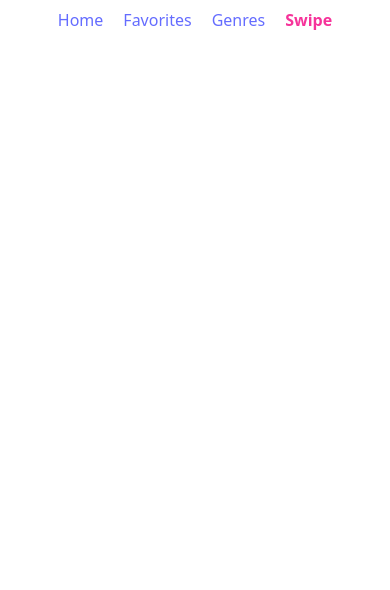
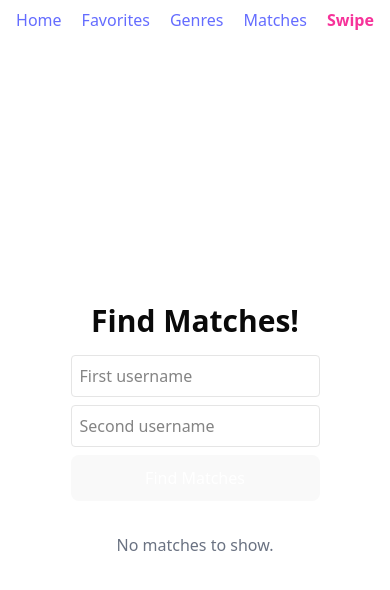
Before and after one commit to w30r/meor-movies, a React (Vite) app: page /matches in a window 390 px wide. Shown: the top 590 px of the page. Built offline with nearby package versions, Linux system fonts and the light colour scheme.

Commit message:
dah boleh pakai

```diff
--- a/src/App.jsx
+++ b/src/App.jsx
@@ -7,6 +7,7 @@ import { MovieProvider } from "./contexts/MovieContext";
 import Genres from "./pages/Genres";
 import SwipeLogin from "./pages/SwipeLogin";
 import SwipeStart from "./pages/SwipeStart";
+import Matches from "./pages/Matches";
 
 function App() {
   return (
@@ -15,6 +16,7 @@ function App() {
         <a href="/">Home</a>
         <a href="/favorites">Favorites</a>
         <a href="/genres">Genres</a>
+        <a href="/matches">Matches</a>
         <a href="/swipe-login">
           <p className="text-pink-500 font-bold hover:scale-110 transition-all duration-300 ease-in-out">
             Swipe
@@ -28,6 +30,7 @@ function App() {
           <Route path="/detail/:id" element={<MovieDetail />} />
           <Route path="/swipe-login" element={<SwipeLogin />} />
           <Route path="/swipe-start/:username" element={<SwipeStart />} />
+          <Route path="/matches" element={<Matches />} />
       </Routes>
     </MovieProvider>
   );
--- a/src/pages/Favorites.jsx
+++ b/src/pages/Favorites.jsx
@@ -11,7 +11,7 @@ function Favorites() {
 
   if (favorites.length > 0) {
     return (
-      <div className="">
+      <div className="h-screen ">
         <h1>Your Favorites</h1>
         <div className="mt-4 grid grid-cols-2 md:grid-cols-4 gap-4">
           {favorites.map((movie) => (
@@ -22,7 +22,7 @@ function Favorites() {
     );
   }
   return (
-    <div>
+    <div className="h-screen bg-red-500/20">
       <h1>Your Favorites</h1>
       <p>No favs yet</p>
     </div>
--- a/src/pages/Genres.jsx
+++ b/src/pages/Genres.jsx
@@ -15,7 +15,7 @@ function Genres() {
   }, []);
 
   return (
-    <div>
+    <div className="h-screen ">
       <h1 className="mb-4">Genres</h1>
       <div className="grid text-white grid-cols-1 sm:grid-cols-2 md:grid-cols-3 lg:grid-cols-4 gap-4">
         {genres.map((x) => (
--- /dev/null
+++ b/src/pages/Matches.jsx
@@ -0,0 +1,87 @@
+import { useState } from "react";
+import MovieCard from "../components/MovieCard";
+import { getMatches, movieDetailbyID } from "../services/api";
+
+function Matches() {
+  const [user1, setUser1] = useState("");
+  const [user2, setUser2] = useState("");
+  const [matches, setMatches] = useState([]);
+  const [matchedMovies, setMatchedMovies] = useState([]);
+  const [loading, setLoading] = useState(false);
+  const [error, setError] = useState(null);
+
+  async function handleCheckMatches() {
+    setLoading(true);
+    setError(null);
+    setMatches([]);
+    setMatchedMovies([]);
+    try {
+      // Use the new getMatches API function
+      const data = await getMatches(user1, user2);
+      const ids = data.matchedMovieIds || [];
+      setMatches(ids);
+      // Fetch movie details for each matched movie ID
+      const movieDetails = await Promise.all(
+        ids.map(async (id) => {
+          try {
+            return await movieDetailbyID(id);
+          } catch {
+            return { id, title: `Movie ID: ${id}` };
+          }
+        })
+      );
+      setMatchedMovies(movieDetails);
+    } catch (err) {
+      setError(err.message);
+    } finally {
+      setLoading(false);
+    }
+  }
+
+  return (
+    <div className="w-full max-w-2xl mx-auto px-2 pt-4 flex flex-col">
+      <h2 className="text-3xl font-bold mb-4 text-center">Find Matches!</h2>
+      <form className="flex flex-col sm:flex-row gap-2 mb-4 w-full" onSubmit={e => { e.preventDefault(); if (user1 && user2 && !loading) handleCheckMatches(); }}>
+        <input
+          type="text"
+          placeholder="First username"
+          value={user1}
+          onChange={e => setUser1(e.target.value)}
+          className="border px-2 py-2 rounded w-full"
+          onKeyDown={e => { if (e.key === 'Enter') { e.preventDefault(); if (user1 && user2 && !loading) handleCheckMatches(); } }}
+        />
+        <input
+          type="text"
+          placeholder="Second username"
+          value={user2}
+          onChange={e => setUser2(e.target.value)}
+          className="border px-2 py-2 rounded w-full"
+          onKeyDown={e => { if (e.key === 'Enter') { e.preventDefault(); if (user1 && user2 && !loading) handleCheckMatches(); } }}
+        />
+        <button
+          type="submit"
+          className="bg-blue-500 text-white px-4 py-2 rounded hover:bg-blue-600 w-full sm:w-auto"
+          disabled={!user1 || !user2 || loading}
+        >
+          {loading ? "Checking..." : "Find Matches"}
+        </button>
+      </form>
+      {error && <p className="text-red-600 mb-2">{error}</p>}
+      {matchedMovies.length > 0 && (
+        <div className="mt-4 w-full">
+          <h3 className="font-bold mb-2 text-center">Movies both users like:</h3>
+          <div className="grid grid-cols-1 sm:grid-cols-2 md:grid-cols-3 lg:grid-cols-4 gap-4">
+            {matchedMovies.map((movie) => (
+              <MovieCard key={movie.id} movie={movie} />
+            ))}
+          </div>
+        </div>
+      )}
+      {matches.length === 0 && !loading && !error && (
+        <p className="text-gray-500 mt-4">No matches to show.</p>
+      )}
+    </div>
+  );
+}
+
+export default Matches;
--- a/src/pages/SwipeStart.jsx
+++ b/src/pages/SwipeStart.jsx
@@ -1,15 +1,50 @@
 import { useEffect, useState } from "react";
 import { useParams } from "react-router-dom";
-import { getPopularMovies, likeAMovie } from "../services/api";
+import { getPopularMovies, likeAMovie, getUsersPage, listGenres } from "../services/api";
 
 function SwipeStart() {
   const { username } = useParams();
   const [loading, setLoading] = useState(true);
   const [movies, setMovies] = useState([]);
   const [movieindex, setMovieindex] = useState(0);
-  const [page, setPage] = useState(1);
+  const [page, setPage] = useState(1); // Will be updated by backend on mount
   const [likedMovie, setLikedMovie] = useState([]);
   const [dislikedMovie, setDislikedMovie] = useState([]);
+  const [pageLoadError, setPageLoadError] = useState(null);
+  const [genreMap, setGenreMap] = useState({});
+
+  // Fetch last page for user on mount
+  useEffect(() => {
+    async function fetchUserPage() {
+      try {
+        const currPage = await getUsersPage(username);
+        console.log('[SwipeStart] Fetched currPage from server:', currPage);
+        if (currPage !== undefined && currPage !== null) {
+          setPage(currPage);
+        }
+      } catch (err) {
+        console.error("Failed to fetch user page:", err);
+        setPageLoadError("Can't get the saved user's page, loading from page 1 instead");
+        setPage(1); // fallback
+      }
+    }
+    fetchUserPage();
+  }, [username]);
+
+  // Fetch genre map on mount
+  useEffect(() => {
+    async function fetchGenres() {
+      try {
+        const genres = await listGenres();
+        const map = {};
+        genres.forEach(g => { map[g.id] = g.name; });
+        setGenreMap(map);
+      } catch (err) {
+        setGenreMap({});
+      }
+    }
+    fetchGenres();
+  }, []);
 
   //
   function handleDislike() {
@@ -30,7 +65,7 @@ function SwipeStart() {
     setLikedMovie([...likedMovie, currentMovie.id]);
 
     try {
-      const result = await likeAMovie(currentMovie.id, username);
+      const result = await likeAMovie(currentMovie.id, username, page);
       if (result.match) {
         alert(
           `🎉 Match! You and ${result.matchedWith.join(", ")} both liked ${
@@ -52,10 +87,12 @@ function SwipeStart() {
   }
 
   useEffect(() => {
+    console.log('[SwipeStart] useEffect for page:', page);
     const loadMovies = async () => {
       try {
         setLoading(true);
         const data = await getPopularMovies(page);
+        console.log('[SwipeStart] Loaded movies for page', page, ':', data);
         setMovies(data);
       } catch (error) {
         console.log(error);
@@ -63,53 +100,68 @@ function SwipeStart() {
         setLoading(false);
       }
     };
-    loadMovies();
+    if (page !== undefined && page !== null) {
+      loadMovies();
+    }
   }, [page]);
 
   return (
-    <div className="flex flex-col items-center mx-auto max-w-md">
-      <h2 className="text-3xl font-bold">Start swiping, {username}!</h2>
+    <div className="w-full min-h-screen bg-gradient-to-b from-blue-50 to-blue-100 flex flex-col px-2 pt-4 max-w-md mx-auto">
+      <h2 className="text-2xl font-bold text-center mb-2">Start swiping, {username}!</h2>
+      {pageLoadError && (
+        <p className="text-md text-red-600 mb-2 text-center">{pageLoadError}</p>
+      )}
       {loading ? (
-        <p className="text-xl">Loading...</p>
+        <p className="text-xl text-center">Loading...</p>
       ) : (
         <>
           <div
-            className="bg-no-repeat bg-center h-120 w-full mt-6 rounded-sm text-white flex items-center justify-center"
+            className="bg-no-repeat bg-center aspect-[2/3] w-full max-w-xs mx-auto mt-2 rounded-lg text-white flex items-end justify-center shadow-lg overflow-hidden"
             style={{
               backgroundImage: `url(https://image.tmdb.org/t/p/w500/${movies[movieindex].poster_path})`,
+              backgroundSize: 'cover',
             }}
           >
-            <p className="text-2xl drop-shadow-[0_1.2px_1.2px_rgba(0,0,0,0.9)] bg-black/50 py-0.5 rounded-sm px-3 opacity-80">
+            <p className="text-lg drop-shadow-[0_1.2px_1.2px_rgba(0,0,0,0.9)] bg-black/60 py-1 rounded-b-lg px-3 opacity-90 w-full text-center">
               {movies[movieindex].title}
             </p>
           </div>
-          <div className="flex justify-between w-full mt-6 gap-4">
-            <div
-              onClick={() => handleDislike()}
-              className="bg-red-400 h-12 w-1/2 rounded-sm outline-2 outline-black shadow-xl flex items-center justify-center"
+          <div className="flex w-full mt-4 gap-4">
+            <button
+              onClick={handleDislike}
+              className="bg-red-400 h-12 flex-1 rounded-lg outline-2 outline-black shadow-xl flex items-center justify-center text-2xl active:scale-95 transition"
+              aria-label="Dislike"
             >
               ❌
-            </div>
-            <div
-              onClick={() => handleLike()}
-              className="bg-green-400 h-12 w-1/2 rounded-sm outline-2 outline-black shadow-xl flex items-center justify-center"
+            </button>
+            <button
+              onClick={handleLike}
+              className="bg-green-400 h-12 flex-1 rounded-lg outline-2 outline-black shadow-xl flex items-center justify-center text-2xl active:scale-95 transition"
+              aria-label="Like"
             >
               ✅
-            </div>
+            </button>
           </div>
-          <p className="mt-4 text-2xl font-bold">Show Details</p>
-          <p className="font-bold">⬇⬇⬇</p>
+          <p className="mt-4 text-xl font-bold text-center">Show Details</p>
+          <p className="font-bold text-center">⬇⬇⬇</p>
           <div>
-            <div className="mt-4 p-4 bg-white/50 rounded-sm shadow-xl">
-              <p className="font-bold">
+            <div className="mt-4 p-4 bg-white/80 rounded-lg shadow-xl">
+              <p className="font-bold text-lg text-center">
                 {movies[movieindex].title} (
                 {movies[movieindex].release_date?.slice(0, 4)})
               </p>
-              <p className="font-bold">
+              <div className="flex flex-wrap gap-2 justify-center my-2">
+                {movies[movieindex].genre_ids && movies[movieindex].genre_ids.map((gid) => (
+                  <span key={gid} className="inline-block bg-blue-200 text-blue-800 px-2 py-0.5 rounded-full text-xs font-semibold shadow">
+                    {genreMap[gid] || gid}
+                  </span>
+                ))}
+              </div>
+              <p className="font-bold text-center">
                 Score: {Math.round(movies[movieindex].vote_average * 10) / 10}
                 /10
               </p>
-              <p className="mt-6 italic">{movies[movieindex].overview}</p>
+              <p className="mt-4 italic text-sm text-gray-700 text-center">{movies[movieindex].overview}</p>
             </div>
           </div>
         </>
--- a/src/services/api.js
+++ b/src/services/api.js
@@ -1,13 +1,19 @@
 const API_KEY = "2a69af83e643fe243bc21a1cf7e652fc";
 const BASE_URL = "https://api.themoviedb.org/3";
-const SERVER_BASE_URL = "https://6653-118-101-171-17.ngrok-free.app";
+const SERVER_BASE_URL = "https://termination-webshots-vampire-flexible.trycloudflare.com";
 
 
-export async function likeAMovie(movieId, username) {
+export async function getUsersPage(username) {
+  const response = await fetch(`${SERVER_BASE_URL}/pagefor/${username}`);
+  const data = await response.json();
+  return data.currPage;
+}
+
+export async function likeAMovie(movieId, username,currPage) {
   const res = await fetch(`${SERVER_BASE_URL}/like`, {
     method: "POST",
     headers: { "Content-Type": `application/json` },
-    body: JSON.stringify({ movieId, username }),
+    body: JSON.stringify({ movieId, username, currPage }),
   });
   return res.json();
 }
@@ -27,6 +33,12 @@ export const searchMovies = async (query) => {
   const data = await response.json();
   return data.results;
 };
+
+export async function getMatches(user1, user2) {
+  const response = await fetch(`${SERVER_BASE_URL}/get-matches/${encodeURIComponent(user1)}/${encodeURIComponent(user2)}`);
+  if (!response.ok) throw new Error("Failed to fetch matches");
+  return response.json();
+}
 
 export const movieDetailbyID = async (id) => {
   const response = await fetch(`${BASE_URL}/movie/${id}?api_key=${API_KEY}`);
```
Lines whose indentation alone changed are shown as unchanged.
